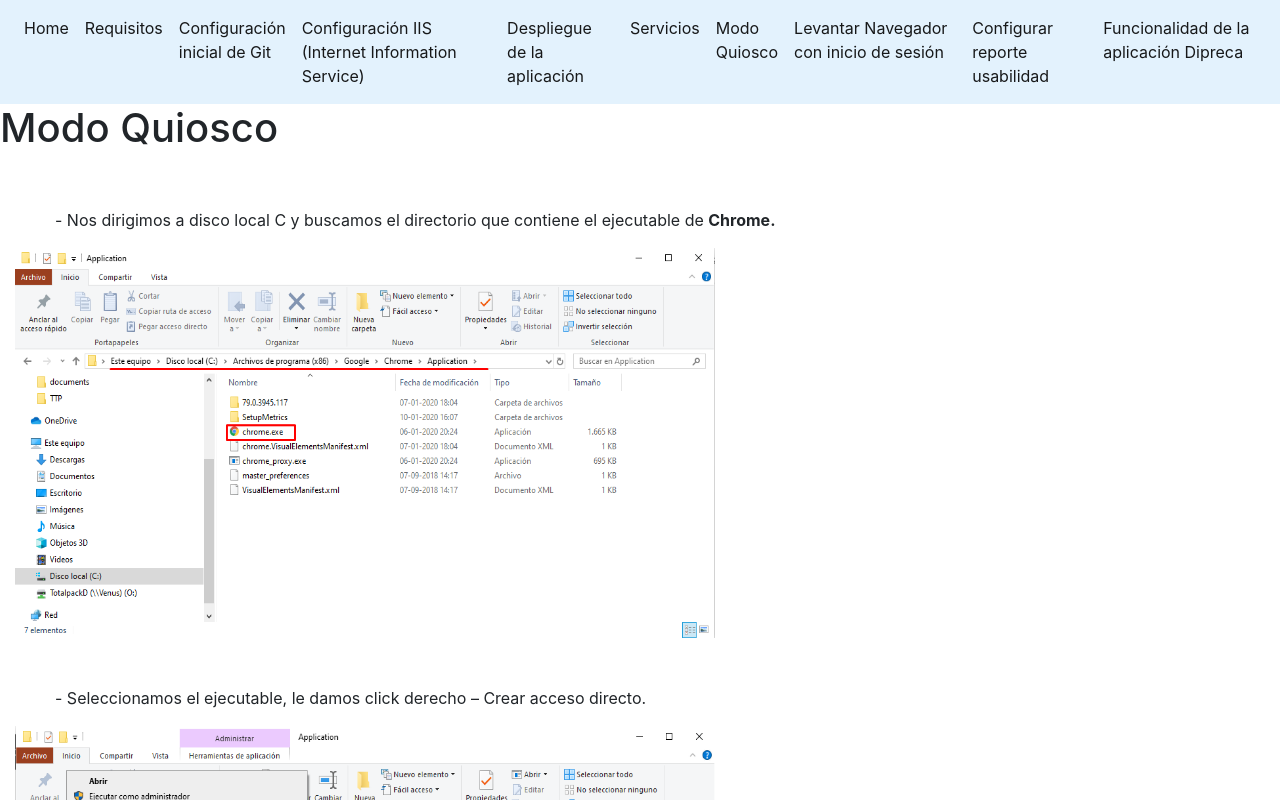
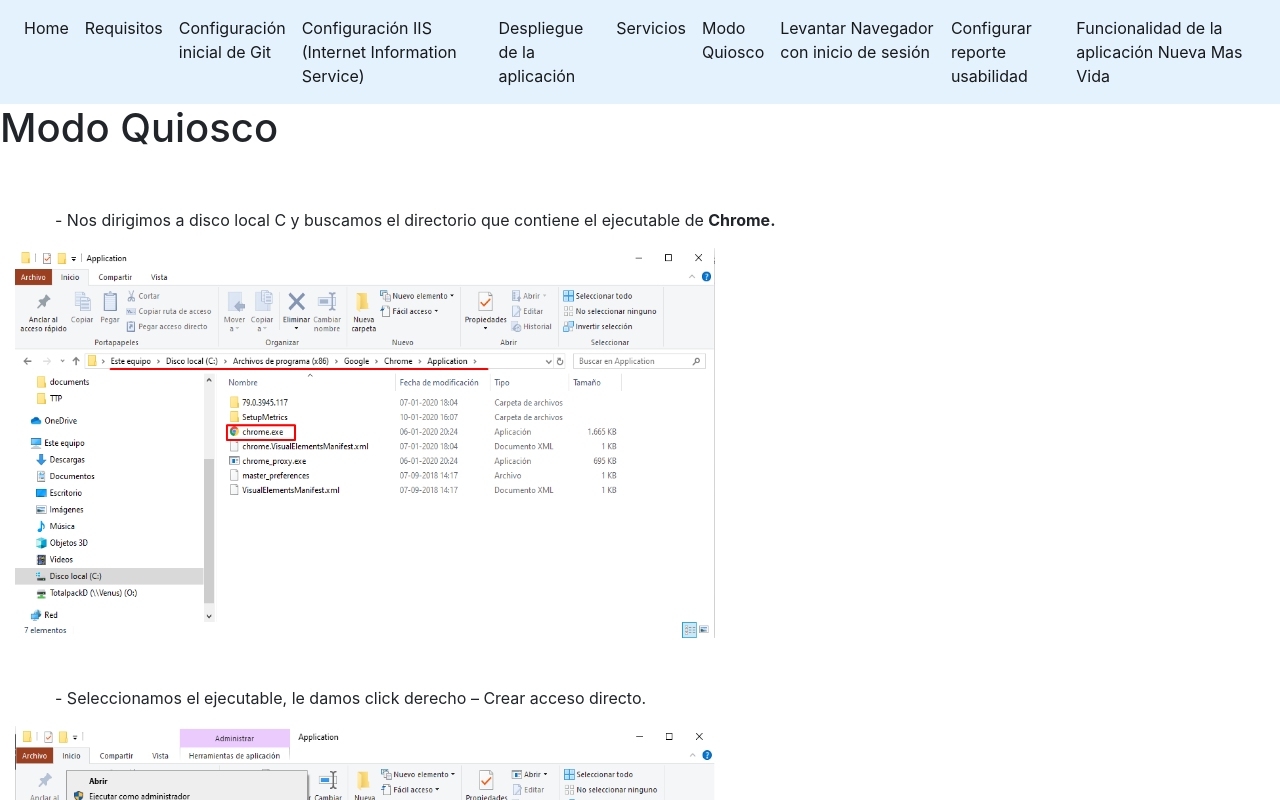
Before and after one commit to dev3ttp/ficha-tecnica-masvida, an Angular app: page /quiosco in a window 1280 px wide. Shown: the top 800 px of the page. Built offline with nearby package versions, Linux system fonts and the light colour scheme.

Commit message:
ultimo commit

```diff
--- a/src/app/modules/shared/navbar/navbar.component.html
+++ b/src/app/modules/shared/navbar/navbar.component.html
@@ -34,7 +34,7 @@
                 <a class="nav-link" [routerLink]="['/reporte-usabilidad']">Configurar reporte usabilidad <span class="sr-only">(current)</span></a>
             </li>
             <li class="nav-item active">
-                <a class="nav-link" [routerLink]="['/pasos-masvida']">Funcionalidad de la aplicación Dipreca<span class="sr-only">(current)</span></a>
+                <a class="nav-link" [routerLink]="['/funcionalidad-masvida']">Funcionalidad de la aplicación Nueva Mas Vida<span class="sr-only">(current)</span></a>
             </li>
         </ul>
     </div>
```
Also changed, not shown: 1 other file (tests, documents, lock files or other folders).
